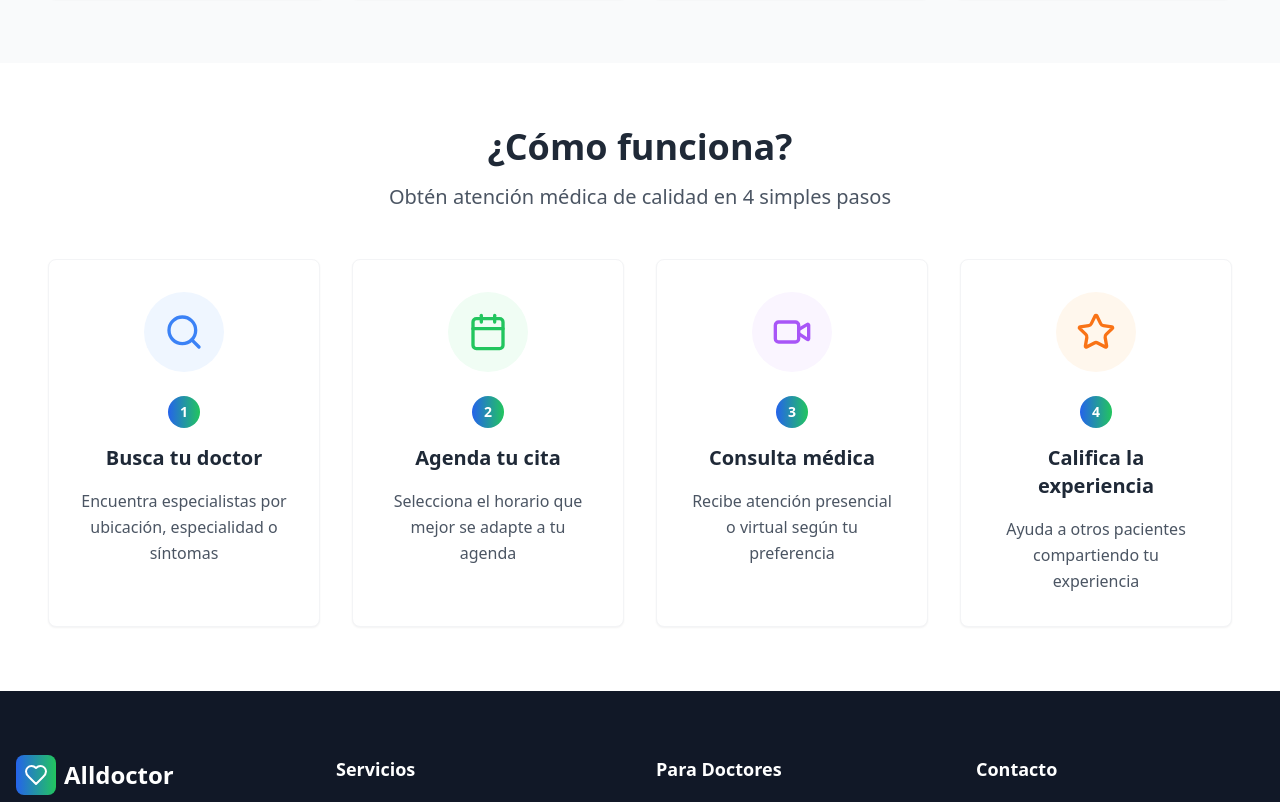
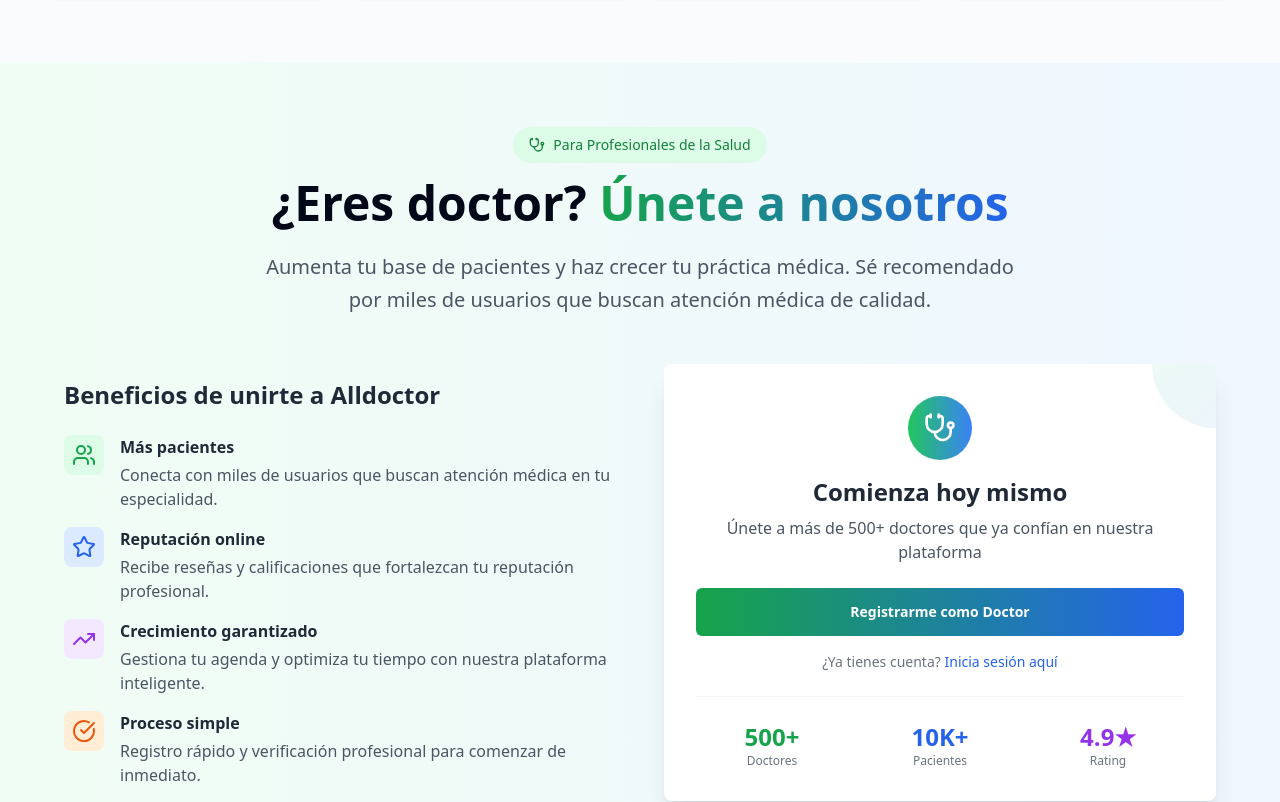
Before and after one commit to AldoRiosPrune/doc-ride-connect, a React (Vite) app: page / in a window 1280 px wide. Shown: the part 2052-2854 px from the top of the page. Built offline with nearby package versions, Linux system fonts and the light colour scheme.

Commit message:
Add section to encourage doctor sign-ups
Add a section to the home page to encourage doctors to register and be recommended to increase their patient base.

```diff
--- /dev/null
+++ b/src/components/DoctorCTA.tsx
@@ -0,0 +1,140 @@
+
+import { Button } from "@/components/ui/button";
+import { Card } from "@/components/ui/card";
+import { Stethoscope, Users, Star, TrendingUp, CheckCircle } from "lucide-react";
+import { Link } from "react-router-dom";
+
+const DoctorCTA = () => {
+  return (
+    <section className="py-16 px-4 bg-gradient-to-r from-green-50 to-blue-50">
+      <div className="container mx-auto">
+        <div className="max-w-6xl mx-auto">
+          <div className="text-center mb-12">
+            <div className="inline-flex items-center gap-2 bg-green-100 text-green-700 px-4 py-2 rounded-full text-sm font-medium mb-4">
+              <Stethoscope className="w-4 h-4" />
+              Para Profesionales de la Salud
+            </div>
+            <h2 className="text-4xl md:text-5xl font-bold mb-6">
+              ¿Eres doctor?{" "}
+              <span className="bg-gradient-to-r from-green-600 to-blue-600 bg-clip-text text-transparent">
+                Únete a nosotros
+              </span>
+            </h2>
+            <p className="text-xl text-gray-600 max-w-3xl mx-auto leading-relaxed">
+              Aumenta tu base de pacientes y haz crecer tu práctica médica.
+              Sé recomendado por miles de usuarios que buscan atención médica de calidad.
+            </p>
+          </div>
+
+          <div className="grid md:grid-cols-2 gap-12 items-center">
+            {/* Beneficios */}
+            <div className="space-y-6">
+              <h3 className="text-2xl font-bold text-gray-800 mb-6">
+                Beneficios de unirte a Alldoctor
+              </h3>
+
+              <div className="space-y-4">
+                <div className="flex items-start gap-4">
+                  <div className="bg-green-100 p-2 rounded-lg">
+                    <Users className="w-6 h-6 text-green-600" />
+                  </div>
+                  <div>
+                    <h4 className="font-semibold text-gray-800 mb-1">Más pacientes</h4>
+                    <p className="text-gray-600">Conecta con miles de usuarios que buscan atención médica en tu especialidad.</p>
+                  </div>
+                </div>
+
+                <div className="flex items-start gap-4">
+                  <div className="bg-blue-100 p-2 rounded-lg">
+                    <Star className="w-6 h-6 text-blue-600" />
+                  </div>
+                  <div>
+                    <h4 className="font-semibold text-gray-800 mb-1">Reputación online</h4>
+                    <p className="text-gray-600">Recibe reseñas y calificaciones que fortalezcan tu reputación profesional.</p>
+                  </div>
+                </div>
+
+                <div className="flex items-start gap-4">
+                  <div className="bg-purple-100 p-2 rounded-lg">
+                    <TrendingUp className="w-6 h-6 text-purple-600" />
+                  </div>
+                  <div>
+                    <h4 className="font-semibold text-gray-800 mb-1">Crecimiento garantizado</h4>
+                    <p className="text-gray-600">Gestiona tu agenda y optimiza tu tiempo con nuestra plataforma inteligente.</p>
+                  </div>
+                </div>
+
+                <div className="flex items-start gap-4">
+                  <div className="bg-orange-100 p-2 rounded-lg">
+                    <CheckCircle className="w-6 h-6 text-orange-600" />
+                  </div>
+                  <div>
+                    <h4 className="font-semibold text-gray-800 mb-1">Proceso simple</h4>
+                    <p className="text-gray-600">Registro rápido y verificación profesional para comenzar de inmediato.</p>
+                  </div>
+                </div>
+              </div>
+            </div>
+
+            {/* CTA Card */}
+            <div className="relative">
+              <Card className="p-8 bg-white shadow-xl border-0 relative overflow-hidden">
+                <div className="absolute top-0 right-0 w-32 h-32 bg-gradient-to-br from-green-400 to-blue-500 rounded-full opacity-10 transform translate-x-16 -translate-y-16"></div>
+
+                <div className="relative z-10">
+                  <div className="text-center mb-6">
+                    <div className="inline-flex items-center justify-center w-16 h-16 bg-gradient-to-r from-green-500 to-blue-500 rounded-full mb-4">
+                      <Stethoscope className="w-8 h-8 text-white" />
+                    </div>
+                    <h3 className="text-2xl font-bold text-gray-800 mb-2">
+                      Comienza hoy mismo
+                    </h3>
+                    <p className="text-gray-600">
+                      Únete a más de 500+ doctores que ya confían en nuestra plataforma
+                    </p>
+                  </div>
+
+                  <div className="space-y-4">
+                    <Link to="/login" className="block">
+                      <Button className="w-full h-12 bg-gradient-to-r from-green-600 to-blue-600 hover:from-green-700 hover:to-blue-700 text-white font-semibold">
+                        Registrarme como Doctor
+                      </Button>
+                    </Link>
+
+                    <div className="text-center">
+                      <p className="text-sm text-gray-500">
+                        ¿Ya tienes cuenta?{" "}
+                        <Link to="/login" className="text-blue-600 hover:text-blue-800 font-medium">
+                          Inicia sesión aquí
+                        </Link>
+                      </p>
+                    </div>
+                  </div>
+
+                  <div className="mt-6 pt-6 border-t border-gray-100">
+                    <div className="grid grid-cols-3 gap-4 text-center">
+                      <div>
+                        <div className="text-2xl font-bold text-green-600">500+</div>
+                        <div className="text-xs text-gray-500">Doctores</div>
+                      </div>
+                      <div>
+                        <div className="text-2xl font-bold text-blue-600">10K+</div>
+                        <div className="text-xs text-gray-500">Pacientes</div>
+                      </div>
+                      <div>
+                        <div className="text-2xl font-bold text-purple-600">4.9★</div>
+                        <div className="text-xs text-gray-500">Rating</div>
+                      </div>
+                    </div>
+                  </div>
+                </div>
+              </Card>
+            </div>
+          </div>
+        </div>
+      </div>
+    </section>
+  );
+};
+
+export default DoctorCTA;
--- a/src/pages/Index.tsx
+++ b/src/pages/Index.tsx
@@ -9,6 +9,7 @@ import Header from "@/components/Header";
 import Hero from "@/components/Hero";
 import Specialties from "@/components/Specialties";
 import FeaturedDoctors from "@/components/FeaturedDoctors";
+import DoctorCTA from "@/components/DoctorCTA";
 import HowItWorks from "@/components/HowItWorks";
 import Footer from "@/components/Footer";
 
@@ -19,6 +20,7 @@ const Index = () => {
       <Hero />
       <Specialties />
       <FeaturedDoctors />
+      <DoctorCTA />
       <HowItWorks />
       <Footer />
     </div>
```
